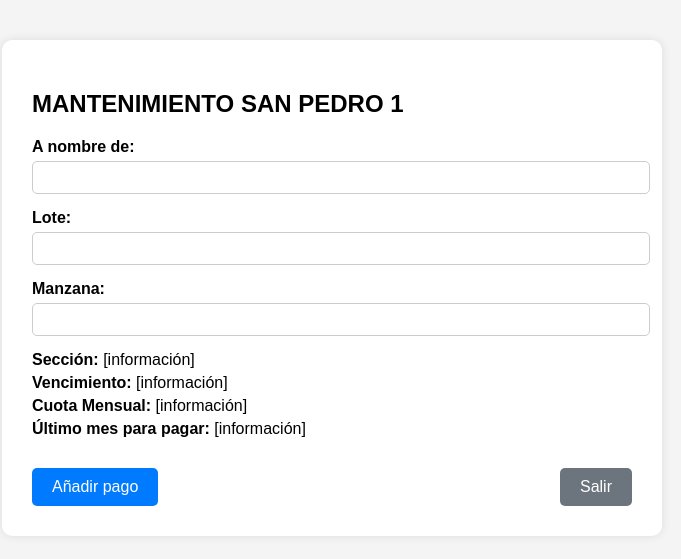
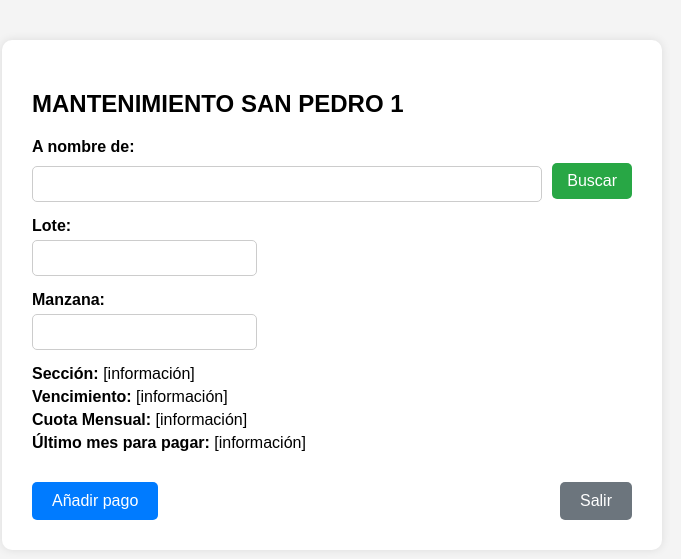
Before and after one commit to MartinCinco/Software-MESON, a Flask app: template app/templates/sanpedro.html in a window 1280 px wide. Shown: the part 110-669 px from the top of the page, without its empty margins (308-989 px from the left). Run offline with Flask 3, Linux system fonts and the light colour scheme; the template is opened without the code that fills it, so the values that code supplies are empty.

Commit message:
cambios en el html

```diff
--- a/app/templates/sanpedro.html
+++ b/app/templates/sanpedro.html
@@ -1,8 +1,8 @@
 <!DOCTYPE html>
 <html lang="es">
 <head>
-    <meta charset="UTF-8">
-    <meta name="viewport" content="width=device-width, initial-scale=1.0">
+    <meta charset="UTF-8" />
+    <meta name="viewport" content="width=device-width, initial-scale=1" />
     <title>MANTENIMIENTO SAN PEDRO 1</title>
     <style>
         body {
@@ -31,11 +31,30 @@
             font-weight: bold;
         }
         input[type="text"] {
-            width: 100%;
             padding: 8px;
             margin-top: 5px;
             border-radius: 5px;
             border: 1px solid #ccc;
+            font-size: 16px;
+        }
+        /* Estilo para agrupar input y botón lado a lado */
+        .input-with-button {
+            display: flex;
+            align-items: center;
+            gap: 10px;
+            margin-top: 5px;
+        }
+        .input-with-button input[type="text"] {
+            flex-grow: 1;
+        }
+        button.btn-search {
+            background-color: #28a745;
+            color: white;
+            border: none;
+            padding: 9px 15px;
+            border-radius: 5px;
+            cursor: pointer;
+            font-size: 16px;
         }
         .info {
             margin-top: 15px;
@@ -74,14 +93,19 @@
 <div class="container">
     <h2>MANTENIMIENTO SAN PEDRO 1</h2>
 
+    <!-- Formulario que envía los datos al backend -->
+    <form action="{{ url_for('main.buscar_pago') }}" method="post">
         <label for="nombre">A nombre de:</label>
-    <input type="text" id="nombre" name="nombre">
+        <div class="input-with-button">
+            <input type="text" id="nombre" name="nombre" required />
+            <button type="submit" class="btn-search">Buscar</button>
+        </div>
 
         <label for="lote">Lote:</label>
-    <input type="text" id="lote" name="lote">
+        <input type="text" id="lote" name="lote" />
 
         <label for="manzana">Manzana:</label>
-    <input type="text" id="manzana" name="manzana">
+        <input type="text" id="manzana" name="manzana" />
 
         <div class="info">
             <p><strong>Sección:</strong> [información]</p>
@@ -89,10 +113,10 @@
             <p><strong>Cuota Mensual:</strong> [información]</p>
             <p><strong>Último mes para pagar:</strong> [información]</p>
         </div>
-
+    </form>
     <div class="btn-container">
         <button class="btn btn-blue">Añadir pago</button>
-        <a href="{{ url_for('main.mantenimiento') }}" class="btn btn-grey">Salir</a>
+        <a href="main.mantenimiento" class="btn btn-grey">Salir</a>
     </div>
 </div>
 
```
Also changed, not shown: app/routes.py (+7 -0 lines). Lines whose indentation alone changed are shown as unchanged.
